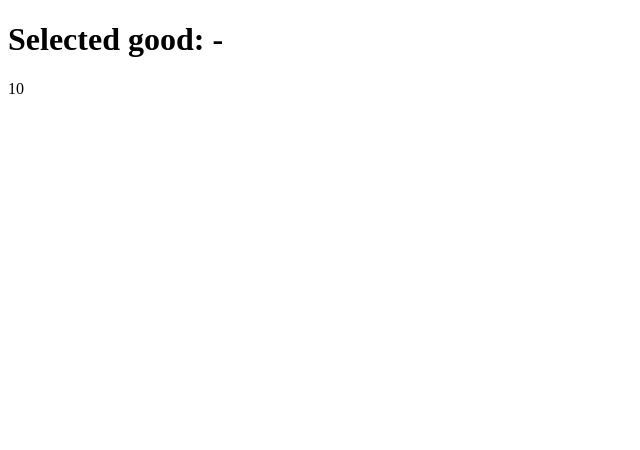
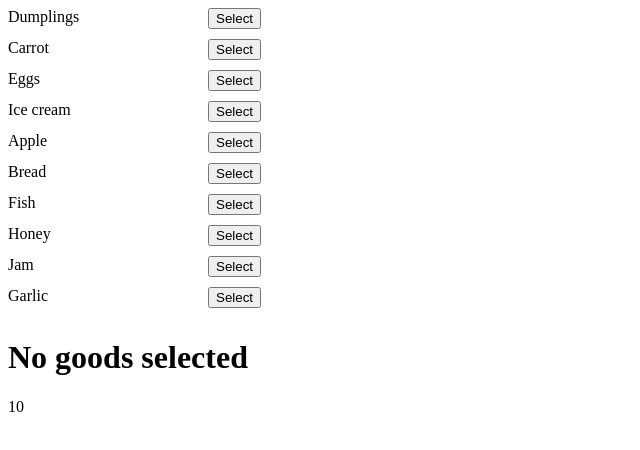
Before and after one commit to mate-academy/react_goods-selector, a React (Create React App) app: page / in a window 1280 px wide. Shown: the top 450 px of the page, without its empty margins (0-640 px from the left). Built offline with nearby package versions, Linux system fonts and the light colour scheme.

Commit message:
The draft of solution was implemented (without optional task)

```diff
--- a/package.json
+++ b/package.json
@@ -17,7 +17,7 @@
     "@mate-academy/cypress-tools": "^1.0.4",
     "@mate-academy/eslint-config-react": "*",
     "@mate-academy/eslint-config-react-typescript": "*",
-    "@mate-academy/scripts": "^1.2.1",
+    "@mate-academy/scripts": "^1.2.3",
     "@mate-academy/students-ts-config": "*",
     "@mate-academy/stylelint-config": "*",
     "@types/node": "^17.0.23",
--- a/src/App.scss
+++ b/src/App.scss
@@ -1 +1,32 @@
-// styles go here
+.goodContainer {
+  display: flex;
+  margin-bottom: 10px;
+}
+
+.goodName {
+  width: 200px;
+}
+
+.selected {
+  background-color: yellow;
+}
+
+.deleteSelection {
+  box-sizing: border-box;
+  width: 20px;
+  height: 20px;
+  margin-left: 20px;
+  padding: 0;
+  font-size: 16px;
+  line-height: 16px;
+  text-align: center;
+}
+
+.hidden {
+  display: none;
+}
+
+.headerContainer {
+  display: flex;
+  align-items: center;
+}
--- a/src/App.tsx
+++ b/src/App.tsx
@@ -14,11 +14,110 @@ const goodsFromServer: string[] = [
   'Garlic',
 ];
 
-const App: React.FC = () => (
-  <div className="App">
-    <h1>Selected good: -</h1>
-    {goodsFromServer.length}
-  </div>
-);
+class App extends React.Component {
+  state = {
+    initialHeader: 'No goods selected',
+    // selectedGood: 'Jam',
+  };
+
+  previousSelectedButton: HTMLElement | null
+  = document.querySelector('.buttonSelected');
+
+  previousSelectedGood: HTMLElement | null
+  = document.querySelector('.selected');
+
+  render() {
+    return (
+      <div className="App">
+        {goodsFromServer.map(good => (
+          <>
+            <div
+              className="goodContainer"
+              key={good}
+            >
+              <div className="goodName">
+                {good}
+              </div>
+              <button
+                type="button"
+                onClick={(event) => {
+                  this.setState({
+                    // selectedGood: good,
+                    initialHeader: `Selected good is: - ${good}`,
+                  });
+                  const selectedButton = event.target as HTMLElement;
+                  const selectedElement
+                  = selectedButton.previousElementSibling as HTMLElement;
+
+                  const clearSelection
+                    = document.querySelector('.deleteSelection');
+
+                  if (clearSelection) {
+                    clearSelection.className = 'deleteSelection';
+                  }
+
+                  if (selectedElement) {
+                    selectedElement.className = 'goodName selected';
+                  }
+
+                  selectedButton.className = 'buttonSelected hidden';
+                  if (this.previousSelectedButton) {
+                    this.previousSelectedButton.className = '';
+                  }
+
+                  if (this.previousSelectedGood) {
+                    this.previousSelectedGood.className = 'goodName';
+                  }
+
+                  this.previousSelectedButton = selectedButton;
+
+                  if (selectedElement) {
+                    this.previousSelectedGood = selectedElement;
+                  }
+                }}
+              >
+                Select
+              </button>
+            </div>
+          </>
+        ))}
+        <div className="headerContainer">
+          <h1>
+            {this.state.initialHeader}
+          </h1>
+          <button
+            type="button"
+            className="deleteSelection hidden"
+            onClick={() => {
+              this.setState({
+                initialHeader: 'Selected good is: - ',
+              });
+
+              const selectedButton = document.querySelector('.buttonSelected');
+              const goodSelected = document.querySelector('.selected');
+
+              if (selectedButton) {
+                selectedButton.className = '';
+              }
+
+              if (goodSelected) {
+                goodSelected.className = 'goodName';
+              }
+
+              const clearSelection = document.querySelector('.deleteSelection');
+
+              if (clearSelection) {
+                clearSelection.className = 'deleteSelection hidden';
+              }
+            }}
+          >
+            x
+          </button>
+        </div>
+        {goodsFromServer.length}
+      </div>
+    );
+  }
+}
 
 export default App;
```
Also changed, not shown: 2 other files (tests, documents, lock files or other folders).
